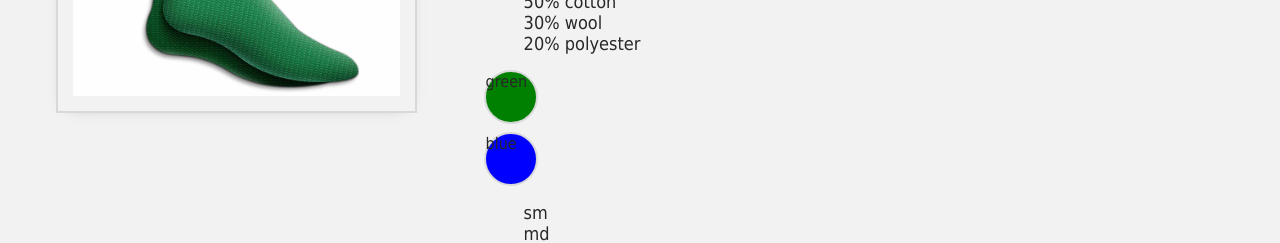
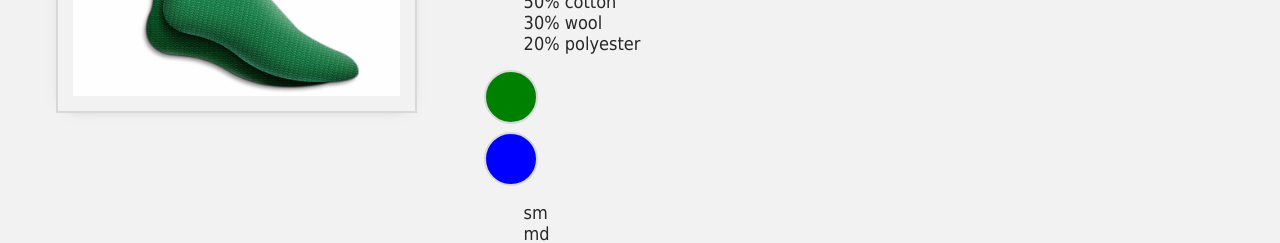
Before and after one commit to myronschippers/challenge-worksheet, a Vue app: page / in a window 1280 px wide. Shown: the part 389-632 px from the top of the page. Built offline with nearby package versions, Linux system fonts and the light colour scheme.

Commit message:
removing text for color selection

```diff
--- a/src/App.vue
+++ b/src/App.vue
@@ -94,9 +94,7 @@ const removeItemFromCart = () => {
           @mouseover="updateImage(variant.image)"
           class="color-circle"
           :style="{ backgroundColor: variant.color }"
-        >
-          {{ variant.color }}
-        </div>
+        ></div>
 
         <!-- Fourth Challenge: Lists with `v-for` -->
         <ul>
```
